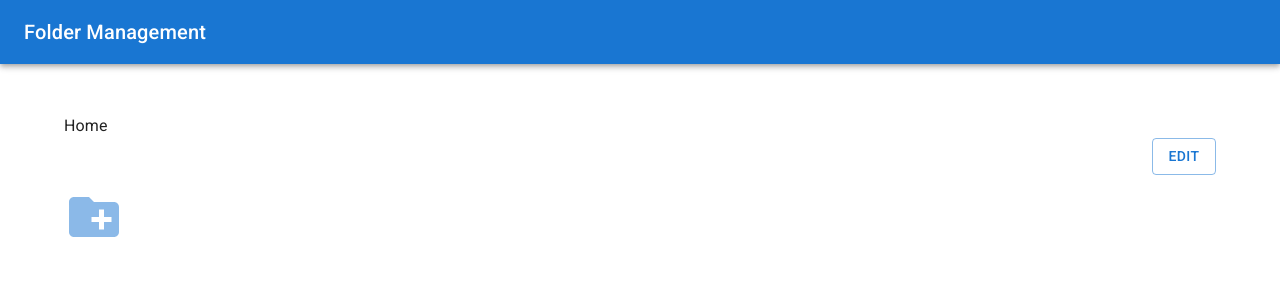
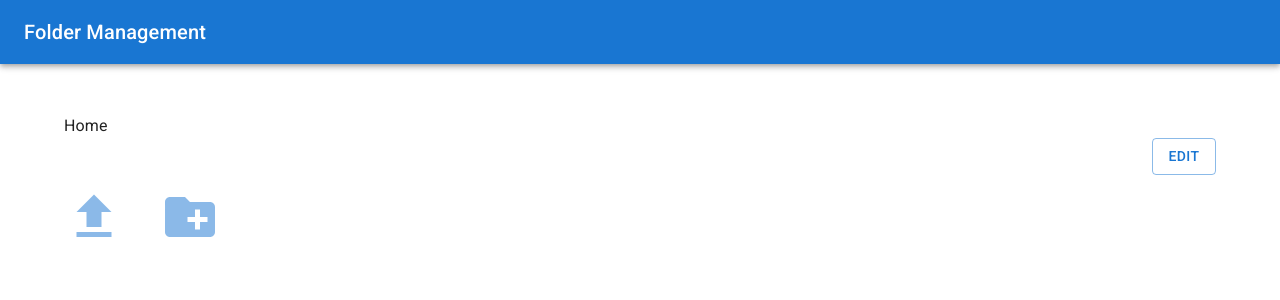
Before and after one commit to humam-abd/FileManager, a React (Create React App) app: page / in a window 1280 px wide. Shown: the top 300 px of the page. Built offline with nearby package versions, Linux system fonts and the light colour scheme.

Commit message:
add file to file manager

```diff
--- /dev/null
+++ b/src/components/FileComponent/index.styled.tsx
@@ -0,0 +1,12 @@
+import styled from "@emotion/styled";
+import InsertDriveFileIcon from "@mui/icons-material/InsertDriveFile";
+import FileUploadIcon from "@mui/icons-material/FileUpload";
+
+export const StyledFileIcon = styled(InsertDriveFileIcon)(() => ({
+  fontSize: 60,
+}));
+
+export const StyledUploadFileIcon = styled(FileUploadIcon)(() => ({
+  fontSize: 60,
+  opacity: 0.5,
+}));
--- /dev/null
+++ b/src/components/FileComponent/index.tsx
@@ -0,0 +1,56 @@
+import React, { FC } from "react";
+import { Grid, styled } from "@mui/material";
+import { StyledIconButton } from "../Folder/index.styled";
+import { ColorProps } from "../../domain/interfaces";
+import { StyledFileIcon, StyledUploadFileIcon } from "./index.styled";
+
+interface FileComponentProps {
+  fileUpload?: boolean;
+  onChange?: (value: string) => void;
+  name?: string;
+}
+
+export const FileComponent: FC<FileComponentProps> = ({
+  fileUpload,
+  onChange,
+  name,
+}) => {
+  const Input = styled("input")({
+    display: "none",
+  });
+
+  const iconProps = {
+    color: "primary" as ColorProps,
+  };
+
+  return (
+    <Grid item lg={1}>
+      <StyledIconButton
+        size="large"
+        edge="start"
+        color="inherit"
+        aria-label="menu"
+      >
+        {fileUpload ? (
+          <label htmlFor="contained-button-file">
+            <Input
+              multiple
+              type="file"
+              id="contained-button-file"
+              onChange={(e) => {
+                const { value } = e.target;
+                onChange?.(value);
+              }}
+            />
+            <StyledUploadFileIcon {...iconProps} />
+          </label>
+        ) : (
+          <>
+            <StyledFileIcon {...iconProps} />
+            {name}
+          </>
+        )}
+      </StyledIconButton>
+    </Grid>
+  );
+};
--- a/src/components/Main/index.tsx
+++ b/src/components/Main/index.tsx
@@ -5,19 +5,20 @@ import { Folder } from "../Folder";
 import { Header } from "../Header";
 import { Modal } from "../Modal";
 import { useFolderContext } from "../../domain/context/FolderContext";
-import { FolderDetail } from "../../domain/interfaces";
+import { AssetDetail } from "../../domain/interfaces";
 import { StyledBox } from "./index.styled";
+import { FileComponent } from "../FileComponent";
 
 export const Main: FC = () => {
   const [open, setOpen] = useState(false);
   const [edit, setEdit] = useState(false);
-  const [selectedFolder, setSelectedFolder] = useState<FolderDetail>();
+  const [selectedFolder, setSelectedFolder] = useState<AssetDetail>();
 
   const {
-    folders,
-    setFolders,
-    folderId,
-    setFolderId,
+    assets,
+    setAssets,
+    uId,
+    setUId,
     setBreadcrumbs,
     breadcrumbs,
     selectedFolderId,
@@ -27,40 +28,54 @@ export const Main: FC = () => {
   const handleNameChange = (value: string) => {
     setOpen(false);
     if (edit) {
-      const updatedFolderList = folders.map((item) => {
+      const updatedAssetList = assets.map((item) => {
         if (item.id === selectedFolder?.id) {
           item.name = value;
         }
         return item;
       });
-      setFolders(updatedFolderList);
+      setAssets(updatedAssetList);
     } else {
-      const updatedFolders = [
-        ...folders,
-        { id: folderId, name: value, parentNodeId: selectedFolderId },
+      const updatedAssets = [
+        ...assets,
+        { id: uId, name: value, parentNodeId: selectedFolderId },
       ];
 
-      setFolders(updatedFolders);
-      setFolderId(folderId + 1);
+      setAssets(updatedAssets);
+      setUId(uId + 1);
     }
   };
 
-  const handleFolderClick = (folder: FolderDetail) => () => {
+  const handleFolderClick = (asset: AssetDetail) => () => {
     if (edit) {
-      setSelectedFolder(folder);
+      setSelectedFolder(asset);
       setOpen(true);
     } else {
       const updatedBreadcrumbs = [
         ...breadcrumbs,
-        { id: folder.id, name: folder.name },
+        { id: asset.id, name: asset.name },
       ];
 
       setBreadcrumbs(updatedBreadcrumbs);
-      setSelectedFolderId?.(folder.id);
+      setSelectedFolderId?.(asset.id);
     }
   };
 
-  const filteredFolders = folders.filter(
+  const onFileUpload = (filename: string) => {
+    const updatedAssetList = [
+      ...assets,
+      {
+        id: uId,
+        name: filename,
+        parentNodeId: selectedFolderId,
+        isFile: true,
+      },
+    ];
+    setAssets(updatedAssetList);
+    setUId(uId + 1);
+  };
+
+  const filteredAssets = assets.filter(
     (item) => item.parentNodeId === selectedFolderId
   );
 
@@ -74,14 +89,23 @@ export const Main: FC = () => {
           </Button>
         </StyledBox>
         <Grid container>
-          {filteredFolders?.map((folder) => (
-            <Folder
-              key={folder.id}
-              name={folder.name}
-              onClick={handleFolderClick(folder)}
-              edit={edit}
-            />
-          ))}
+          {filteredAssets?.map((asset) => {
+            if (asset.isFile) {
+              const formattedNameArray = asset.name.split("\\");
+              const formattedName =
+                formattedNameArray[formattedNameArray.length - 1];
+              return <FileComponent key={asset.id} name={formattedName} />;
+            }
+            return (
+              <Folder
+                key={asset.id}
+                name={asset.name}
+                onClick={handleFolderClick(asset)}
+                edit={edit}
+              />
+            );
+          })}
+          <FileComponent fileUpload onChange={onFileUpload} />
           <Folder createFolder onClick={() => setOpen(true)} />
         </Grid>
       </Body>
--- a/src/components/Modal/index.tsx
+++ b/src/components/Modal/index.tsx
@@ -9,7 +9,7 @@ import DialogTitle from "@mui/material/DialogTitle";
 import useMediaQuery from "@mui/material/useMediaQuery";
 import { useTheme } from "@mui/material/styles";
 import { Alert } from "@mui/material";
-import { FolderDetail } from "../../domain/interfaces";
+import { AssetDetail } from "../../domain/interfaces";
 
 interface ModalProps {
   title: string;
@@ -17,7 +17,7 @@ interface ModalProps {
   onClose: () => void;
   onSuccess: (name: string) => void;
   message?: string;
-  selectedFolder?: FolderDetail;
+  selectedFolder?: AssetDetail;
 }
 
 export const Modal: FC<ModalProps> = ({
--- a/src/domain/context/FolderContext.tsx
+++ b/src/domain/context/FolderContext.tsx
@@ -5,13 +5,13 @@ import React, {
   createContext,
   FC,
 } from "react";
-import { Breadcrumb, FolderDetail } from "../interfaces";
+import { Breadcrumb, AssetDetail } from "../interfaces";
 
 interface FolderContextProps {
-  folderId: number;
-  setFolderId: (id: number) => void;
-  folders: Array<FolderDetail>;
-  setFolders: (value: Array<FolderDetail>) => void;
+  uId: number;
+  setUId: (id: number) => void;
+  assets: Array<AssetDetail>;
+  setAssets: (value: Array<AssetDetail>) => void;
   breadcrumbs: Array<Breadcrumb>;
   setBreadcrumbs: (breadcrumbs: Array<Breadcrumb>) => void;
   children?: ReactNode;
@@ -20,10 +20,10 @@ interface FolderContextProps {
 }
 
 export const initialContextValues: FolderContextProps = {
-  folderId: 1,
-  setFolderId: () => null,
-  folders: [],
-  setFolders: () => null,
+  uId: 1,
+  setUId: () => null,
+  assets: [],
+  setAssets: () => null,
   breadcrumbs: [{ id: 0, name: `Home` }],
   setBreadcrumbs: () => null,
   selectedFolderId: 0,
@@ -33,8 +33,8 @@ export const initialContextValues: FolderContextProps = {
 const FolderContext = createContext<FolderContextProps>(initialContextValues);
 
 export const FolderContextProvider: FC<FolderContextProps> = ({ children }) => {
-  const [folderId, setFolderId] = useState(1);
-  const [folders, setFolders] = useState<Array<FolderDetail>>([]);
+  const [uId, setUId] = useState(1);
+  const [assets, setAssets] = useState<Array<AssetDetail>>([]);
   const [breadcrumbs, setBreadcrumbs] = useState<Array<Breadcrumb>>([
     { id: 0, name: `Home` },
   ]);
@@ -43,10 +43,10 @@ export const FolderContextProvider: FC<FolderContextProps> = ({ children }) => {
   return (
     <FolderContext.Provider
       value={{
-        folderId,
-        setFolderId,
-        folders,
-        setFolders,
+        uId,
+        setUId,
+        assets,
+        setAssets,
         breadcrumbs,
         setBreadcrumbs,
         selectedFolderId,
--- a/src/domain/interfaces.ts
+++ b/src/domain/interfaces.ts
@@ -1,7 +1,8 @@
-export interface FolderDetail {
+export interface AssetDetail {
   id: number;
   name: string;
   parentNodeId?: number;
+  isFile?: boolean;
 }
 
 export interface Breadcrumb {
```
